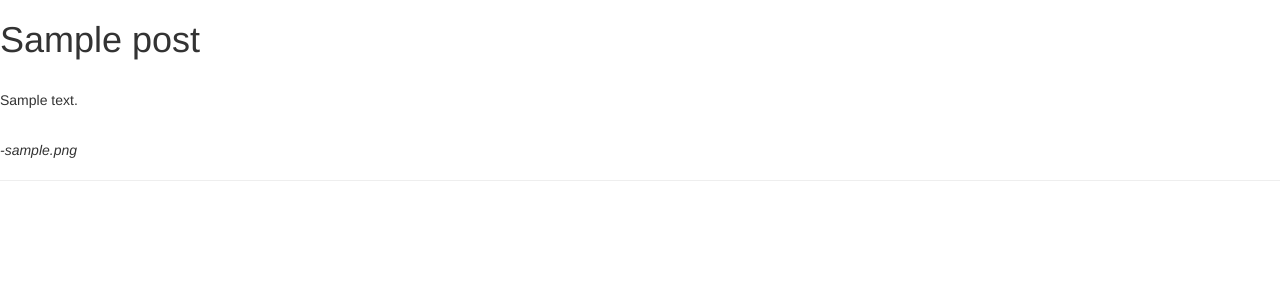
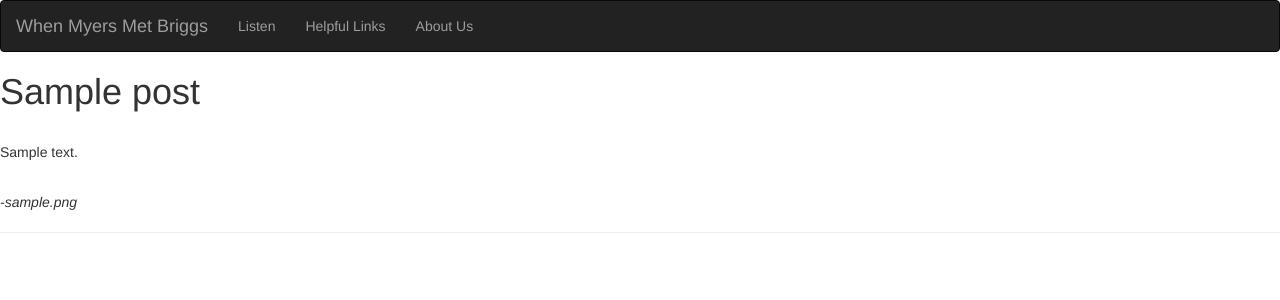
Before and after one commit to abrink27/wmmbpod, a Rails app: page / in a window 1280 px wide. Shown: the top 300 px of the page. Run offline with Rails 7, Linux system fonts and the light colour scheme; tables that the repository leaves empty hold one stand-in row (values such as "Sample post"); style sheets or scripts are compiled from the project's sources; some libraries are stand-ins or nearby versions.

Commit message:
navbar added

```diff
--- a/app/views/layouts/application.html.erb
+++ b/app/views/layouts/application.html.erb
@@ -1,13 +1,42 @@
 <!DOCTYPE html>
 <html>
 <head>
-  <title>Wmmbpod</title>
+  <title>When Myers Met Briggs</title>
   <%= stylesheet_link_tag    "application", media: "all", "data-turbolinks-track" => true %>
   <%= javascript_include_tag "application", "data-turbolinks-track" => true %>
   <%= csrf_meta_tags %>
 </head>
 <body>
 
+<nav class="navbar navbar-inverse" role="navigation">
+  <div class="container-fluid">
+    <!-- Brand and toggle get grouped for better mobile display -->
+    <div class="navbar-header">
+      <button type="button" class="navbar-toggle" data-toggle="collapse" data-target="#bs-example-navbar-collapse-1">
+        <span class="sr-only">Toggle navigation</span>
+        <span class="icon-bar"></span>
+        <span class="icon-bar"></span>
+        <span class="icon-bar"></span>
+      </button>
+        <a class="navbar-brand" href="#">When Myers Met Briggs</a>
+    </div>
+
+    <!-- Collect the nav links, forms, and other content for toggling -->
+    <div class="collapse navbar-collapse" id="bs-example-navbar-collapse-1">
+      <ul class="nav navbar-nav">
+        <li><a href="#">Listen</a></li>
+      </ul>
+      <ul class="nav navbar-nav">
+        <li><a href="#">Helpful Links</a></li>
+      </ul>
+       <ul class="nav navbar-nav">
+        <li><a href="#">About Us</a></li>
+      </ul>
+    </div><!-- /.navbar-collapse -->
+  </div><!-- /.container-fluid -->
+</nav>
+
+
 <%= yield %>
 
 </body>
```
